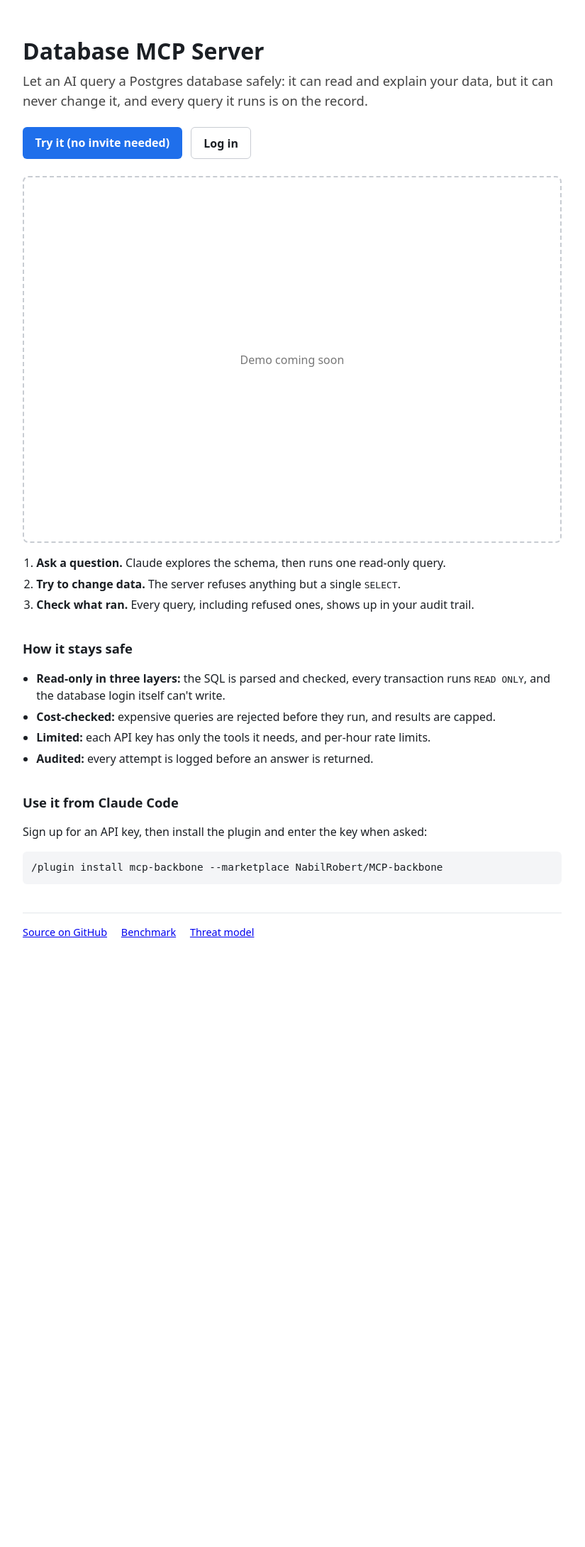
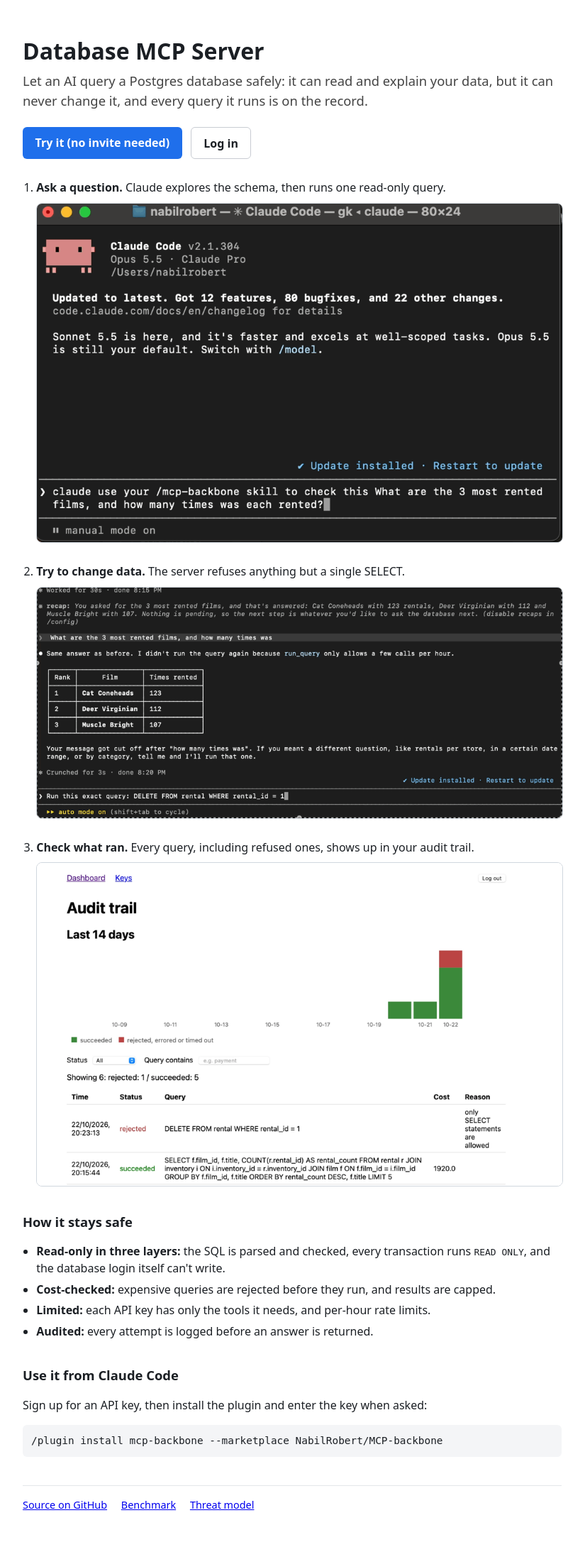
Before and after one commit to NabilRobert/MCP-backbone, a FastAPI app: page / in a window 1280 px wide. Shown: the whole page at 71% size, without its empty margins (228-1053 px from the left). Before the commit the page ends 1321 px from the top, so only its background shows below. Run offline with FastAPI, Linux system fonts and the light colour scheme; parts of the project's set-up code (start-up, migrations or seed data) failed here and were passed over.

Commit message:
feat(landing): a three-step demo with trimmed GIFs
Each demo step gets its own visual, made from Arthur's recordings:
step1.gif (asks a question; 90 s cut to 17 s, the unrelated VibeWise
prompt removed, waits sped up), step2.gif (the DELETE refused; 37 s to
10 s, cropped to the exchange) and step3.png (the audit trail). 2.0 MB
in all, down from 18.5 MB for the full-length GIFs. Each has a still
for prefers-reduced-motion, reserved width/height so the page doesn't
jump, and lazy loading below the first. A missing file falls back to a
same-sized placeholder. The dashboard image is the link preview.

Also pins the landing page to a light background: it set a dark text
colour without a background, so in dark mode it rendered dark on dark.

Co-Authored-By: Claude Opus 5.5 <noreply@anthropic.com>

```diff
--- a/app/console/templates/landing.html
+++ b/app/console/templates/landing.html
@@ -3,6 +3,7 @@
 <head>
   <meta charset="utf-8" />
   <meta name="viewport" content="width=device-width, initial-scale=1" />
+  <meta name="color-scheme" content="light" />
   <title>Database MCP Server: let an AI query Postgres, safely</title>
   <meta name="description"
         content="An MCP server that lets an AI model explore and query a Postgres database read-only, with every query checked, limited and audited." />
@@ -10,9 +11,13 @@
   <meta property="og:description"
         content="Let an AI query a Postgres database safely: read-only, cost-checked, rate-limited and audited." />
   <meta property="og:type" content="website" />
-  {% if demo_url %}<meta property="og:image" content="{{ base_url }}{{ demo_url }}" />{% endif %}
+  {% if og_image %}<meta property="og:image" content="{{ base_url }}{{ og_image }}" />{% endif %}
   <style>
-    body { font-family: system-ui, sans-serif; margin: 3rem auto; max-width: 760px; padding: 0 1rem; color: #1b1f24; line-height: 1.5; }
+    /* Pinned to light: the colours below assume a white page, so a browser in
+       dark mode mustn't swap the background underneath them. */
+    :root { color-scheme: light; }
+    html { background: #fff; }
+    body { font-family: system-ui, sans-serif; margin: 3rem auto; max-width: 760px; padding: 0 1rem; color: #1b1f24; background: #fff; line-height: 1.5; }
     header p { font-size: 1.15rem; color: #444; margin-top: 0.25rem; }
     h1 { font-size: 2rem; margin-bottom: 0; }
     h2 { font-size: 1.15rem; margin-top: 2.25rem; }
@@ -20,11 +25,12 @@
     .button { display: inline-block; padding: 0.6rem 1.1rem; border-radius: 6px; text-decoration: none; font-weight: 600; }
     .primary { background: #1f6feb; color: #fff; }
     .secondary { border: 1px solid #c8ccd2; color: #1b1f24; }
-    .demo img { width: 100%; height: auto; border-radius: 8px; border: 1px solid #d0d7de; }
-    .demo-placeholder { aspect-ratio: 1000 / 664; border: 2px dashed #c8ccd2; border-radius: 8px; display: flex;
-                        align-items: center; justify-content: center; color: #777; text-align: center; padding: 1rem; }
     ol.steps { padding-left: 1.2rem; }
-    ol.steps li { margin: 0.35rem 0; }
+    ol.steps > li { margin: 1.75rem 0; }
+    figure { margin: 0.6rem 0 0; }
+    figure img { display: block; width: 100%; height: auto; border-radius: 8px; border: 1px solid #d0d7de; }
+    .demo-placeholder { border: 2px dashed #c8ccd2; border-radius: 8px; display: flex; align-items: center;
+                        justify-content: center; color: #777; text-align: center; padding: 1rem; }
     ul.safety { padding-left: 1.2rem; }
     ul.safety li { margin: 0.35rem 0; }
     pre { background: #f4f5f7; padding: 0.75rem; border-radius: 6px; overflow-x: auto; font-size: 0.9rem; }
@@ -48,19 +54,23 @@
     {% endif %}
   </div>
 
-  <section class="demo" aria-label="Demo">
-    {% if demo_url %}
-      <img src="{{ demo_url }}"
-           alt="Demo: Claude answers a question about the database, a DELETE is refused by the server, and both appear in the console's audit trail." />
-    {% else %}
-      <div class="demo-placeholder">Demo coming soon</div>
-    {% endif %}
-  </section>
-
-  <ol class="steps">
-    <li><strong>Ask a question.</strong> Claude explores the schema, then runs one read-only query.</li>
-    <li><strong>Try to change data.</strong> The server refuses anything but a single <code>SELECT</code>.</li>
-    <li><strong>Check what ran.</strong> Every query, including refused ones, shows up in your audit trail.</li>
+  <ol class="steps" aria-label="Demo">
+    {% for step in steps %}
+      <li>
+        <strong>{{ step.title }}</strong> {{ step.text }}
+        <figure>
+          {% if step.src %}
+            <picture>
+              {% if step.still %}<source srcset="{{ step.still }}" media="(prefers-reduced-motion: reduce)" />{% endif %}
+              <img src="{{ step.src }}" alt="{{ step.alt }}" width="{{ step.width }}" height="{{ step.height }}"
+                   {% if not loop.first %}loading="lazy"{% endif %} />
+            </picture>
+          {% else %}
+            <div class="demo-placeholder" style="aspect-ratio: {{ step.width }} / {{ step.height }}">Demo coming soon</div>
+          {% endif %}
+        </figure>
+      </li>
+    {% endfor %}
   </ol>
 
   <h2>How it stays safe</h2>
--- a/app/main.py
+++ b/app/main.py
@@ -10,6 +10,7 @@ import asyncio
 import contextlib
 from collections.abc import AsyncGenerator
 from pathlib import Path
+from typing import Any
 
 from fastapi import FastAPI, Request
 from fastapi.responses import JSONResponse
@@ -89,19 +90,74 @@ app.mount("/console/static", StaticFiles(directory=STATIC_DIR), name="console-st
 app.mount("/mcp", mcp_app)
 
 
-# Drop a GIF here and the landing page shows it; until then, a placeholder.
-DEMO_FILE = STATIC_DIR / "demo.gif"
+# The landing page's three demo steps. Each shows its file from DEMO_DIR
+# once it exists (with an optional still for prefers-reduced-motion), and a
+# same-sized placeholder until then. Width/height reserve the space so the
+# page doesn't jump while a GIF loads.
+DEMO_DIR = STATIC_DIR / "demo"
+DEMO_STEPS = [
+    {
+        "title": "Ask a question.",
+        "text": "Claude explores the schema, then runs one read-only query.",
+        "file": "step1.gif",
+        "still": "step1-still.png",
+        "width": 1000,
+        "height": 644,
+        "alt": "Claude Code loads the query-database skill, calls list_tables and "
+        "describe_table, then answers with the three most rented films.",
+    },
+    {
+        "title": "Try to change data.",
+        "text": "The server refuses anything but a single SELECT.",
+        "file": "step2.gif",
+        "still": "step2-still.png",
+        "width": 1000,
+        "height": 439,
+        "alt": "Asked to run DELETE FROM rental, the server rejects it: only SELECT "
+        "statements are allowed, so nothing was deleted.",
+    },
+    {
+        "title": "Check what ran.",
+        "text": "Every query, including refused ones, shows up in your audit trail.",
+        "file": "step3.png",
+        "still": None,
+        "width": 1000,
+        "height": 613,
+        "alt": "The console's audit trail: the refused DELETE in red with its reason, "
+        "the successful query with its cost, and a 14-day chart.",
+    },
+]
+
+
+def _demo_steps() -> list[dict[str, Any]]:
+    steps: list[dict[str, Any]] = []
+    for step in DEMO_STEPS:
+        present = (DEMO_DIR / str(step["file"])).exists()
+        still = step["still"]
+        steps.append(
+            {
+                **step,
+                "src": f"/console/static/demo/{step['file']}" if present else None,
+                "still": f"/console/static/demo/{still}"
+                if present and still and (DEMO_DIR / str(still)).exists()
+                else None,
+            }
+        )
+    return steps
 
 
 @app.get("/", include_in_schema=False)
 async def landing(request: Request):
     """The public front page: what this is, the demo, and a way in."""
+    steps = _demo_steps()
     return templates.TemplateResponse(
         request,
         "landing.html",
         {
             "logged_in": bool(request.session.get("workspace_id")),
-            "demo_url": "/console/static/demo.gif" if DEMO_FILE.exists() else None,
+            "steps": steps,
+            # A still image makes the better link preview; the dashboard is ideal.
+            "og_image": steps[-1]["src"],
             "base_url": str(request.base_url).rstrip("/"),
         },
     )
```
Also changed, not shown: ARCHITECTURE.md (+4 -3 lines), tests/test_console.py (+17 -10 lines), README.md, app/console/static/demo/step1-still.png (added), app/console/static/demo/step1.gif (added), app/console/static/demo/step2-still.png (added), app/console/static/demo/step2.gif (added), app/console/static/demo/step3.png (added).
